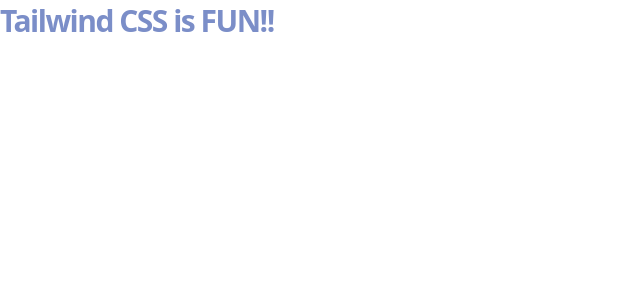
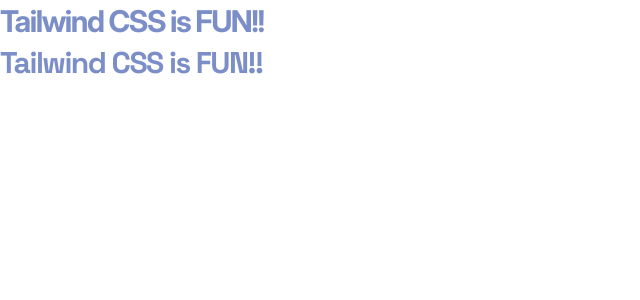
Before and after one commit to KateGoncharik/next-studying, a Next.js app: page / in a window 1280 px wide. Shown: the top 300 px of the page, without its empty margins (0-640 px from the left). Built offline with nearby package versions, Linux system fonts and the light colour scheme.

Commit message:
add fonts

```diff
--- a/app/globals.css
+++ b/app/globals.css
@@ -4,6 +4,9 @@
 
 @custom-variant dark (&:is(.dark *));
 
+body {
+  font-family: 'Inter', sans-serif;
+}
 @theme {
   --color-primary-100: #fff1e6;
   --color-primary-500: #ff7000;
--- a/app/layout.tsx
+++ b/app/layout.tsx
@@ -1,16 +1,18 @@
 import type { Metadata } from 'next';
-import { Geist, Geist_Mono as GeistMono } from 'next/font/google';
+import localFont from 'next/font/local';
 import './globals.css';
 import { ReactNode } from 'react';
 
-const geistSans = Geist({
-  variable: '--font-geist-sans',
-  subsets: ['latin'],
+const inter = localFont({
+  src: './fonts/Inter-VF.ttf',
+  variable: '--font-inter',
+  weight: '100 200 300 400 500 600 700 800 900',
 });
 
-const geistMono = GeistMono({
-  variable: '--font-geist-mono',
-  subsets: ['latin'],
+const spaceGrotesk = localFont({
+  src: './fonts/SpaceGrotesk-VF.ttf',
+  variable: '--font-space-grotesk',
+  weight: '300 400 500 600 700',
 });
 
 export const metadata: Metadata = {
@@ -26,7 +28,7 @@
   return (
     <html lang="en">
       <body
-        className={`${geistSans.variable} ${geistMono.variable} antialiased`}
+        className={`${inter.className} ${spaceGrotesk.variable} antialiased`}
       >
         {children}
       </body>
--- a/app/page.tsx
+++ b/app/page.tsx
@@ -2,6 +2,9 @@
   return (
     <div>
       <h1 className="h1-bold text-light-500">Tailwind CSS is FUN!!</h1>
+      <h1 className="h1-bold text-light-500 font-space-grotesk">
+        Tailwind CSS is FUN!!
+      </h1>
     </div>
   );
 };
```
Also changed, not shown: app/fonts/Inter-VF.ttf (added), app/fonts/SpaceGrotesk-VF.ttf (added).
